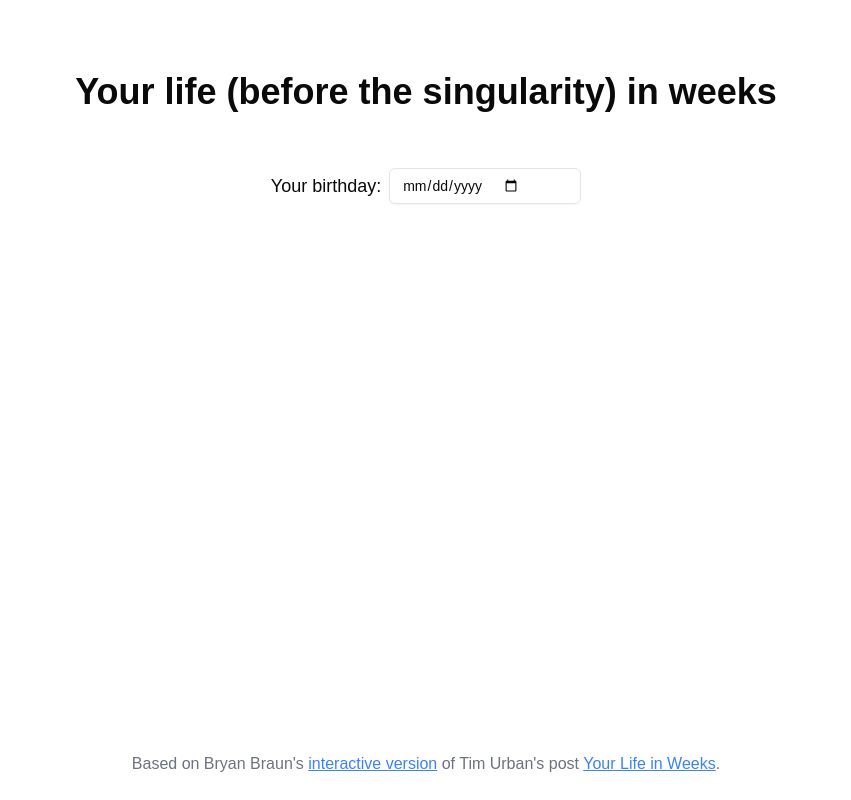
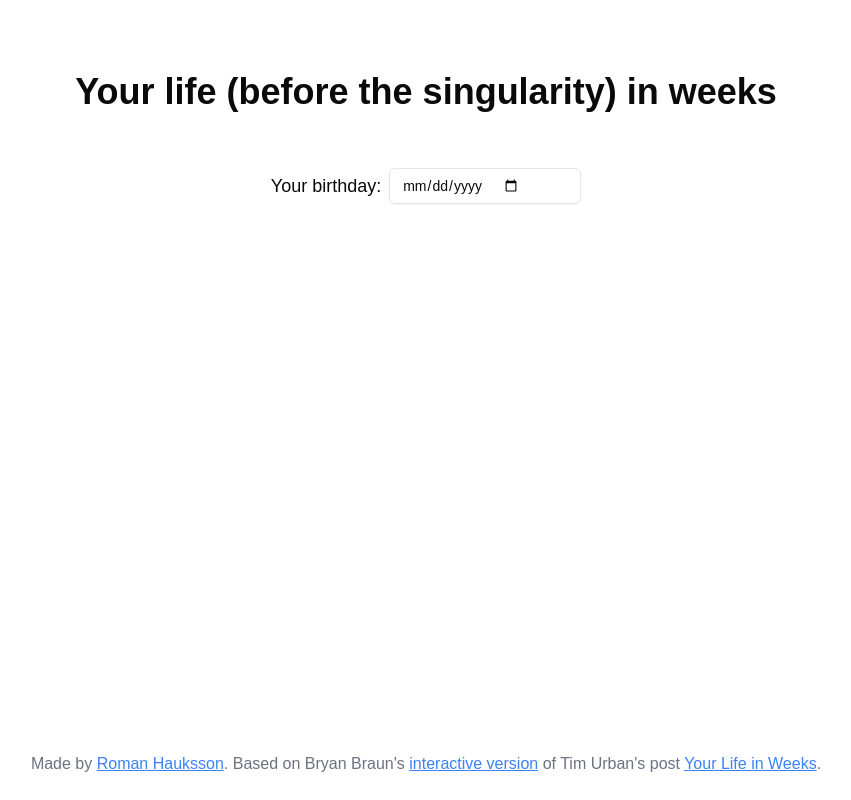
Before and after one commit to RomanHauksson/life-before-agi-in-weeks, a Next.js app: page / in a window 1280 px wide. Shown: the whole page, without its empty margins (214-1065 px from the left). Built offline with nearby package versions, Linux system fonts and the light colour scheme.

Commit message:
Add my name

```diff
--- a/src/app/page.tsx
+++ b/src/app/page.tsx
@@ -11,7 +11,8 @@ export default function Home() {
       </main>
       <footer className="text-center text-gray-500 mx-4">
         <p>
-          Based on Bryan Braun&apos;s{" "}
+          Made by <a href="https://roman.technology">Roman Hauksson</a>. Based
+          on Bryan Braun&apos;s{" "}
           <a href="https://www.bryanbraun.com/your-life/weeks.html">
             interactive version
           </a>{" "}
```
